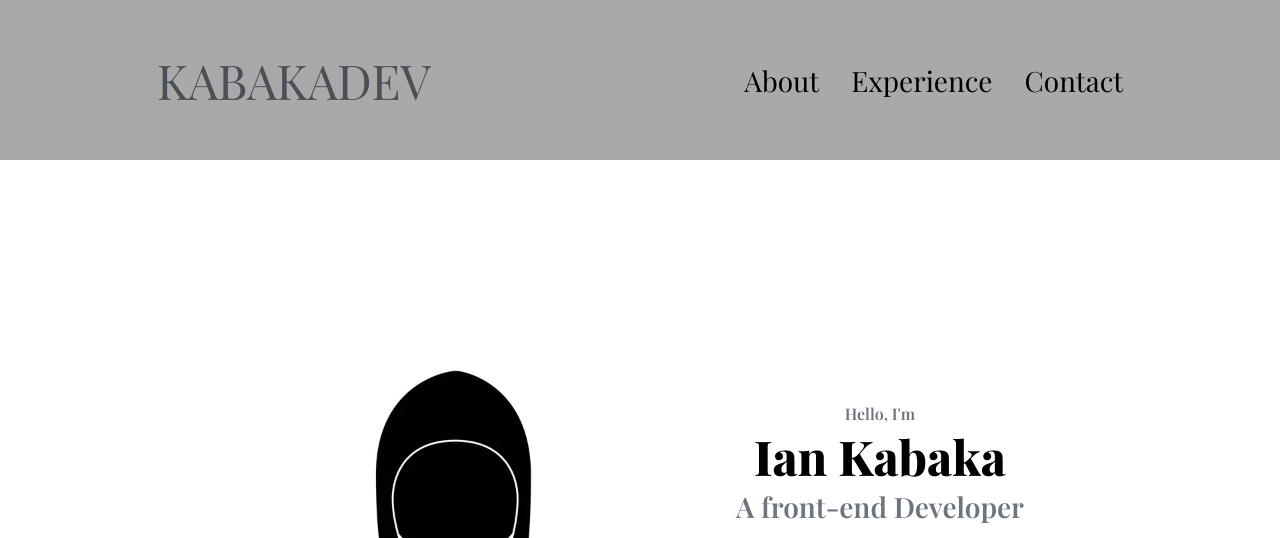
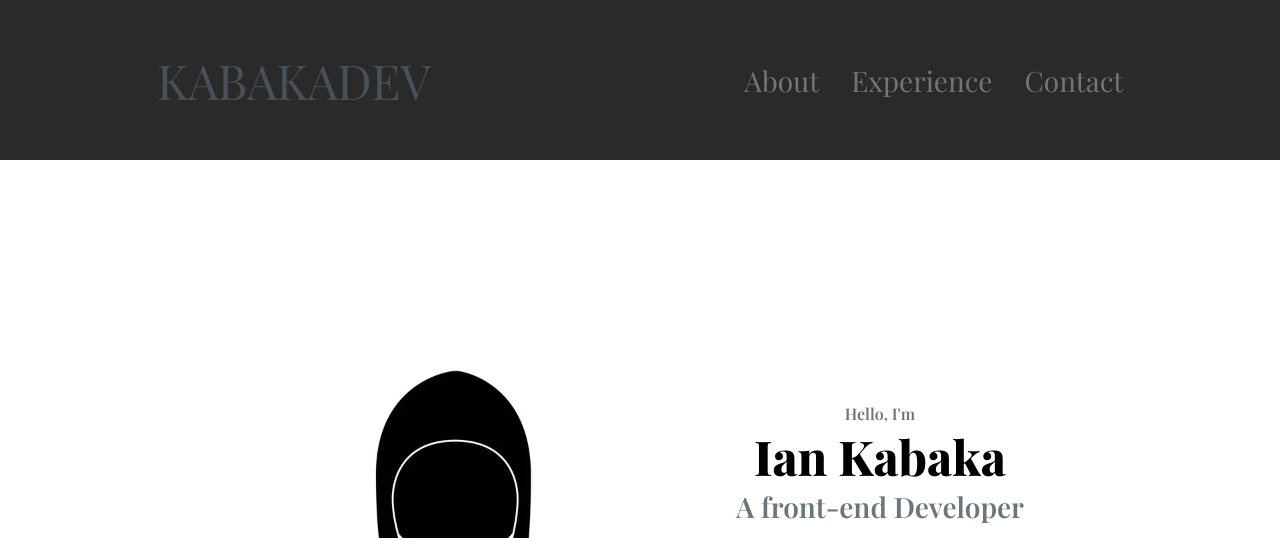
Before and after one commit to kabakadev/personal_portfolio, a plain HTML site: page index.html in a window 1280 px wide. Shown: the top 538 px of the page. Drawn offline with nearby package versions, Linux system fonts and the light colour scheme; a web font is replaced by a local one.

Commit message:
styles the navbar

```diff
--- a/css/styles.css
+++ b/css/styles.css
@@ -16,7 +16,7 @@ body {
 nav {
   display: flex;
   justify-content: space-around;
-  background-color: darkgray;
+  background-color: rgb(43, 42, 42);
   align-items: center;
   height: 20vh;
 }
@@ -48,15 +48,15 @@ p {
     transition: all 300ms ease-in;
 } */
 a {
-  color: black;
+  color: rgb(118, 115, 115);
   text-decoration: none;
   text-decoration-color: white;
 }
 a:hover {
-  color: grey;
+  color: rgb(255, 255, 255);
   text-decoration: underline;
   text-underline-offset: 0.4rem;
-  text-decoration-color: rgb(181, 181, 181);
+  text-decoration-color: rgb(255, 254, 254);
 }
 .hamburger-nav {
   display: none;
```
